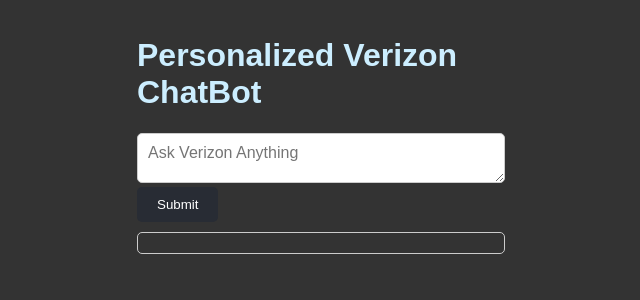
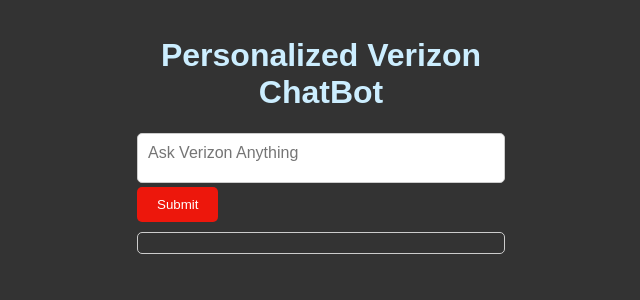
Before and after one commit to TheMaksym/uf_hackathon_gen_ai, a React (Create React App) app: page / in a window 1280 px wide. Shown: the top 300 px of the page, without its empty margins (319-959 px from the left). Built offline with nearby package versions, Linux system fonts and the light colour scheme.

Commit message:
Changes by KirboCoder

```diff
--- a/src/App.css
+++ b/src/App.css
@@ -1,6 +1,6 @@
 /* Button */
 .button {
-  background-color: #282c34;
+  background-color: #ed170c;
   color: white;
   border: none;
   border-radius: 5px;
@@ -12,11 +12,22 @@
   background-color: #34495e;
 }
 
+body, h1, h2, h3, h4, h5, h6, p, textarea, button {
+  font-family: Ubuntu, sans-serif;
+}
+
+.App h1 {
+  text-align: center;
+}
+
 .output-box {
   border: 1px solid #ccc;
   border-radius: 5px;
   padding: 10px;
   margin-top: 10px;
+  height: auto;
+  max-height: 65vh;
+  overflow-y: auto;
 }
 
 /* Input box */
@@ -27,4 +38,12 @@
   border-radius: 5px;
   padding: 10px;
   font-size: 16px;
+  resize: none;
+  box-sizing: border-box;
+  overflow-y: auto;
 }
+
+.input-box:focus {
+  outline: none;
+  height: auto;
+}
--- a/src/index.css
+++ b/src/index.css
@@ -1,5 +1,6 @@
 body {
   margin: 0;
+
   font-family: -apple-system, BlinkMacSystemFont, 'Segoe UI', 'Roboto', 'Oxygen',
     'Ubuntu', 'Cantarell', 'Fira Sans', 'Droid Sans', 'Helvetica Neue',
     sans-serif;
@@ -11,3 +12,7 @@
   font-family: source-code-pro, Menlo, Monaco, Consolas, 'Courier New',
     monospace;
 }
+
+body, h1, h2, h3, h4, h5, h6, p, textarea, button {
+  font-family: Ubuntu;
+}
```
